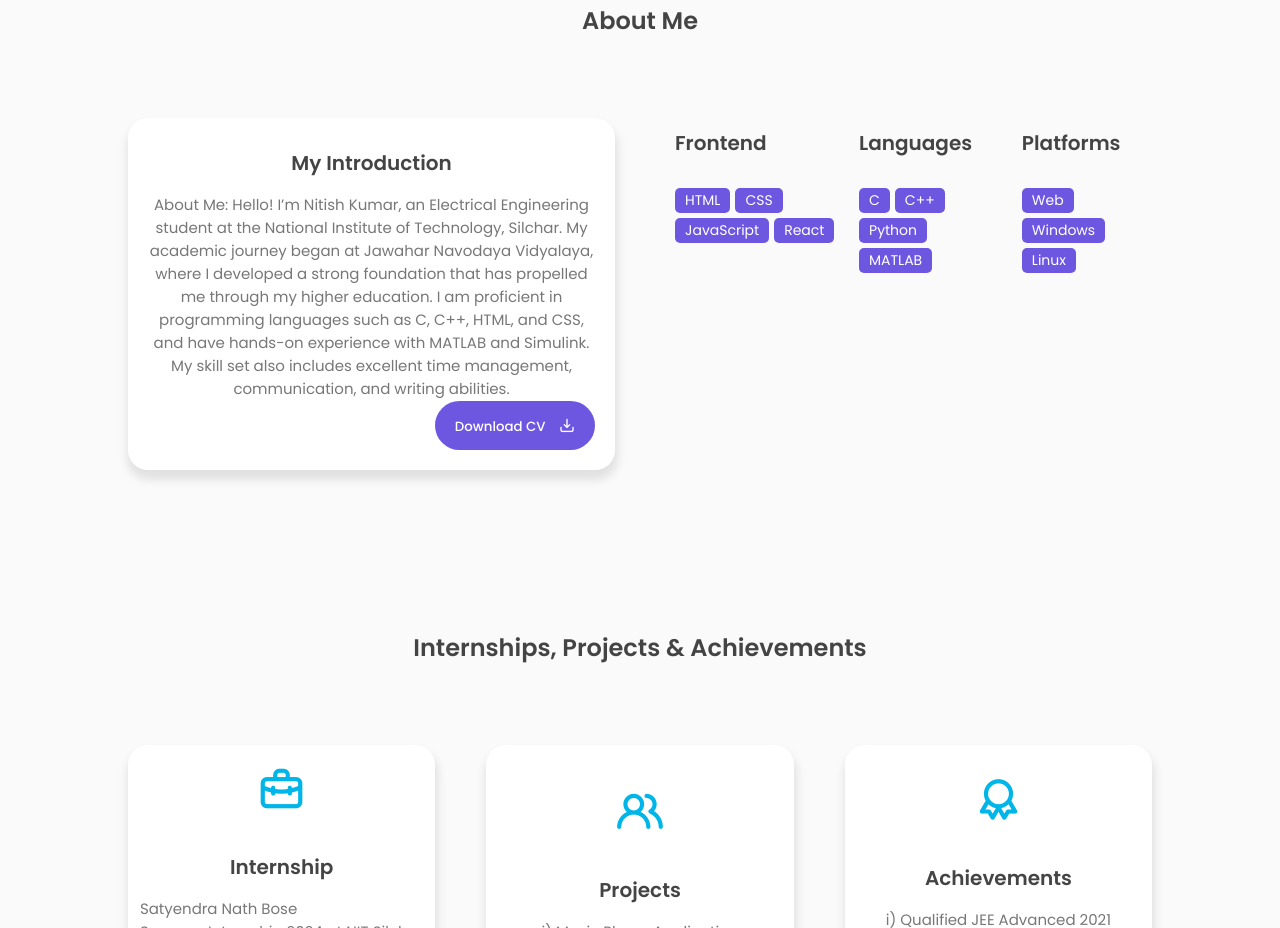
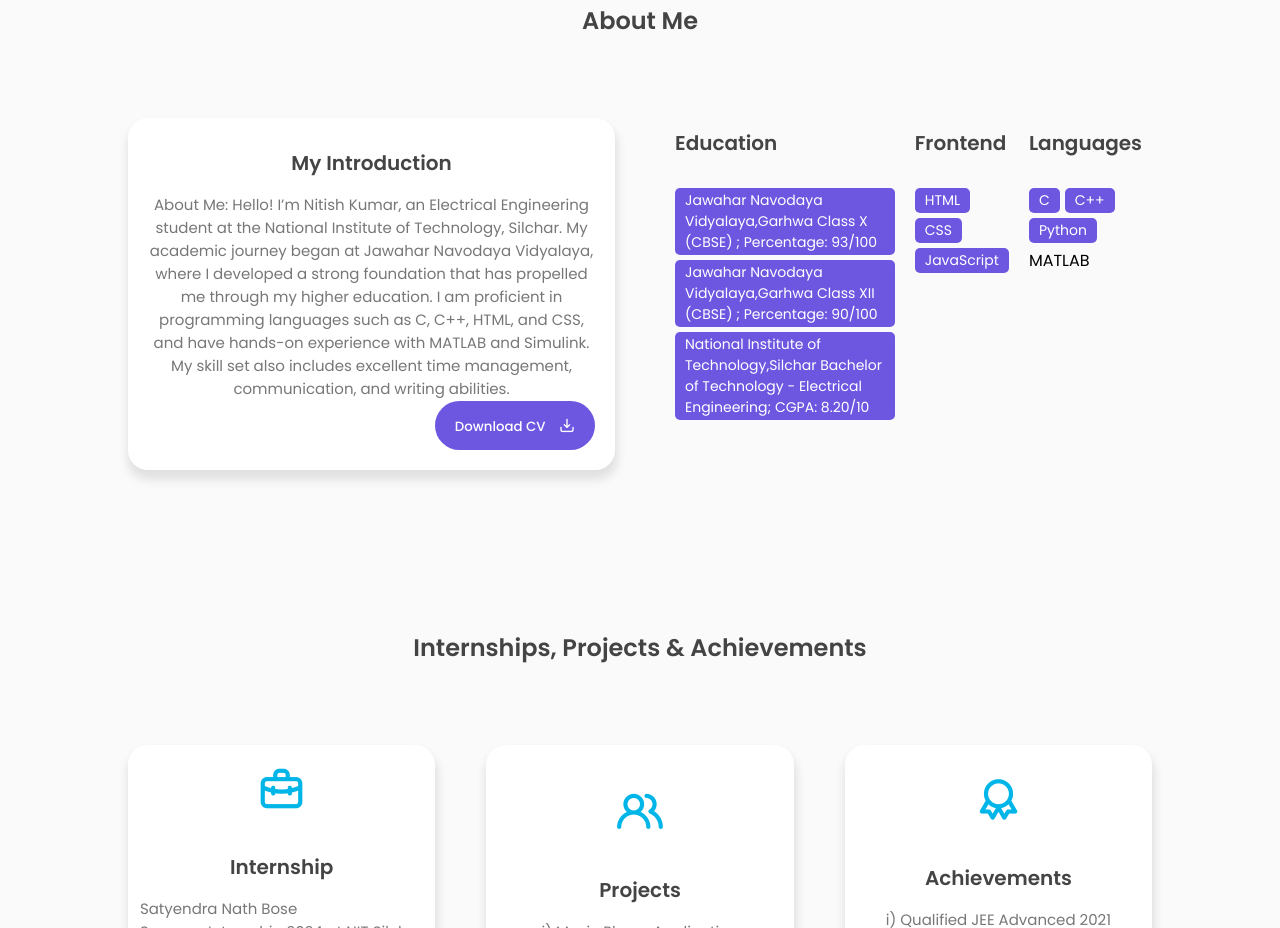
Before and after one commit to NI30KR/Portfolio, a plain HTML site: page index.html in a window 1280 px wide. Shown: the part 877-1805 px from the top of the page. Drawn offline with nearby package versions, Linux system fonts and the light colour scheme.

Commit message:
Update index.html

```diff
--- a/index.html
+++ b/index.html
@@ -116,37 +116,38 @@ I am proficient in programming languages such as C, C++, HTML, and CSS, and have
             <div class="col">
                 <div class="skills-box">
                     <div class="skills-header">
+                        <h3>Education</h3>
+                    </div>
+                    <div class="skills-list">
+                        <span>Jawahar Navodaya Vidyalaya,Garhwa Class X (CBSE) ; Percentage: 93/100</span>
+                        <span>Jawahar Navodaya Vidyalaya,Garhwa Class XII (CBSE) ; Percentage: 90/100</span>
+
+                        <span>National Institute of Technology,Silchar Bachelor of Technology - Electrical Engineering; CGPA: 8.20/10</span>
+
+
+                    </div>
+                </div>
+                <div class="skills-box">
+                    <div class="skills-header">
                         <h3>Frontend</h3>
                     </div>
                     <div class="skills-list">
                         <span>HTML</span>
                         <span>CSS</span>
-
                         <span>JavaScript</span>
-
-                        <span>React</span>
 
                     </div>
                 </div>
                 <div class="skills-box">
                     <div class="skills-header">
-                        <h3>Languages</h3>
+                        <h3> Languages</h3>
                     </div>
                     <div class="skills-list">
                         <span>C</span>
                         <span>C++</span>
-                        <span>Python</span>
+                        <span>Python</span
                         <span>MATLAB</span>
-                    </div>
-                </div>
-                <div class="skills-box">
-                    <div class="skills-header">
-                        <h3> Platforms</h3>
-                    </div>
-                    <div class="skills-list">
-                        <span>Web</span>
-                        <span>Windows</span>
-                        <span>Linux</span>
+
                     </div>
                 </div>
             </div>
```
